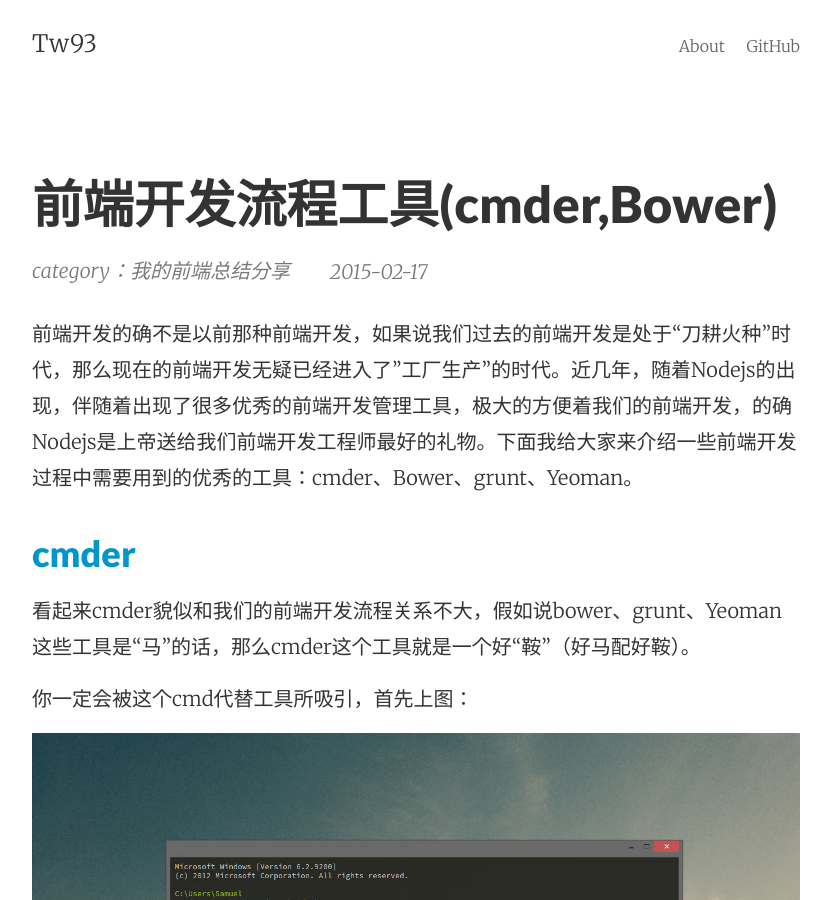
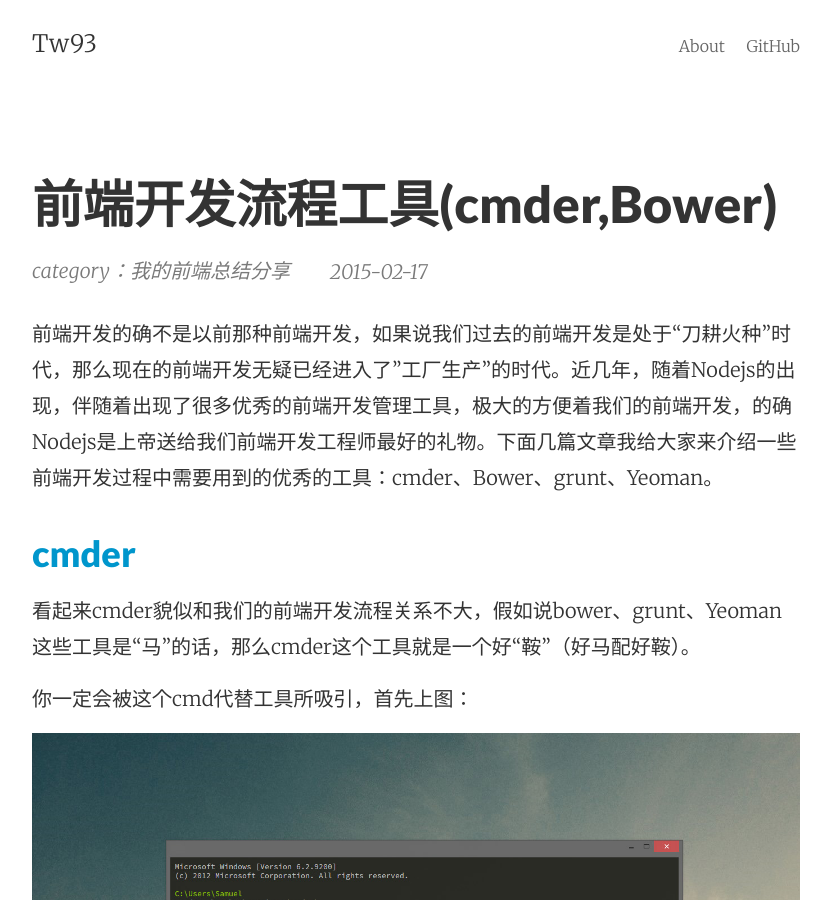
Before and after one commit to tw93/tw93.github.io, a Jekyll site: the page built from _posts/2015-02-17-yeoman-grunt-bower-1.md, in a window 1280 px wide and 900 px high. Shown: the whole window, without its empty margins (224-1055 px from the left). Built offline with Jekyll 4.4.1, drawn with Linux system fonts in a browser that asks for light colours.

Commit message:
修改了bower

```diff
--- a/_posts/2015-02-17-yeoman-grunt-bower-1.md
+++ b/_posts/2015-02-17-yeoman-grunt-bower-1.md
@@ -2,10 +2,10 @@
 layout:     post
 title:      前端开发流程工具(cmder,Bower)
 date:       2015-02-17 21:47:29
-summary:    前端开发的确不是以前那种前端开发，如果说我们过去的前端开发是处于“刀耕火种”时代，那么现在的前端开发无疑已经进入了"工厂生产"的时代。近几年，随着Nodejs的出现，伴随着出现了很多优秀的前端开发管理工具，极大的方便着我们的前端开发，的确Nodejs是上帝送给我们前端开发工程师最好的礼物。下面我给大家来介绍一些前端开发过程中需要用到的优秀的工具：cmder、Bower、grunt、Yeoman。
+summary:    前端开发的确不是以前那种前端开发，如果说我们过去的前端开发是处于“刀耕火种”时代，那么现在的前端开发无疑已经进入了"工厂生产"的时代。近几年，随着Nodejs的出现，伴随着出现了很多优秀的前端开发管理工具，极大的方便着我们的前端开发，的确Nodejs是上帝送给我们前端开发工程师最好的礼物。下面几篇文章我给大家来介绍一些前端开发过程中需要用到的优秀的工具：cmder、Bower、grunt、Yeoman。
 categories: 我的前端总结分享
 ---
- 前端开发的确不是以前那种前端开发，如果说我们过去的前端开发是处于“刀耕火种”时代，那么现在的前端开发无疑已经进入了"工厂生产"的时代。近几年，随着Nodejs的出现，伴随着出现了很多优秀的前端开发管理工具，极大的方便着我们的前端开发，的确Nodejs是上帝送给我们前端开发工程师最好的礼物。下面我给大家来介绍一些前端开发过程中需要用到的优秀的工具：cmder、Bower、grunt、Yeoman。
+ 前端开发的确不是以前那种前端开发，如果说我们过去的前端开发是处于“刀耕火种”时代，那么现在的前端开发无疑已经进入了"工厂生产"的时代。近几年，随着Nodejs的出现，伴随着出现了很多优秀的前端开发管理工具，极大的方便着我们的前端开发，的确Nodejs是上帝送给我们前端开发工程师最好的礼物。下面几篇文章我给大家来介绍一些前端开发过程中需要用到的优秀的工具：cmder、Bower、grunt、Yeoman。
 
 ###[cmder](http://bliker.github.io/cmder/){:target="_blank"}
 
```
